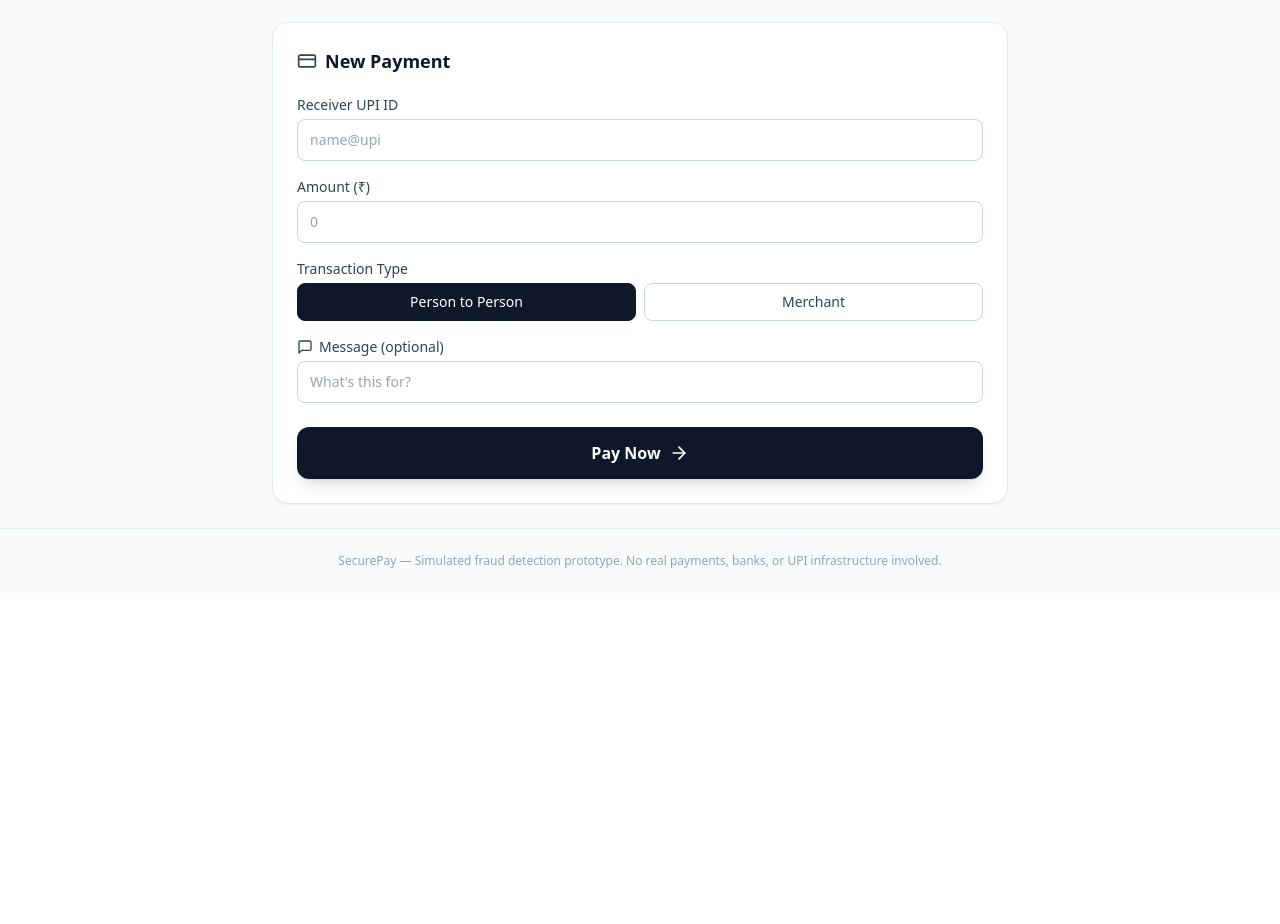
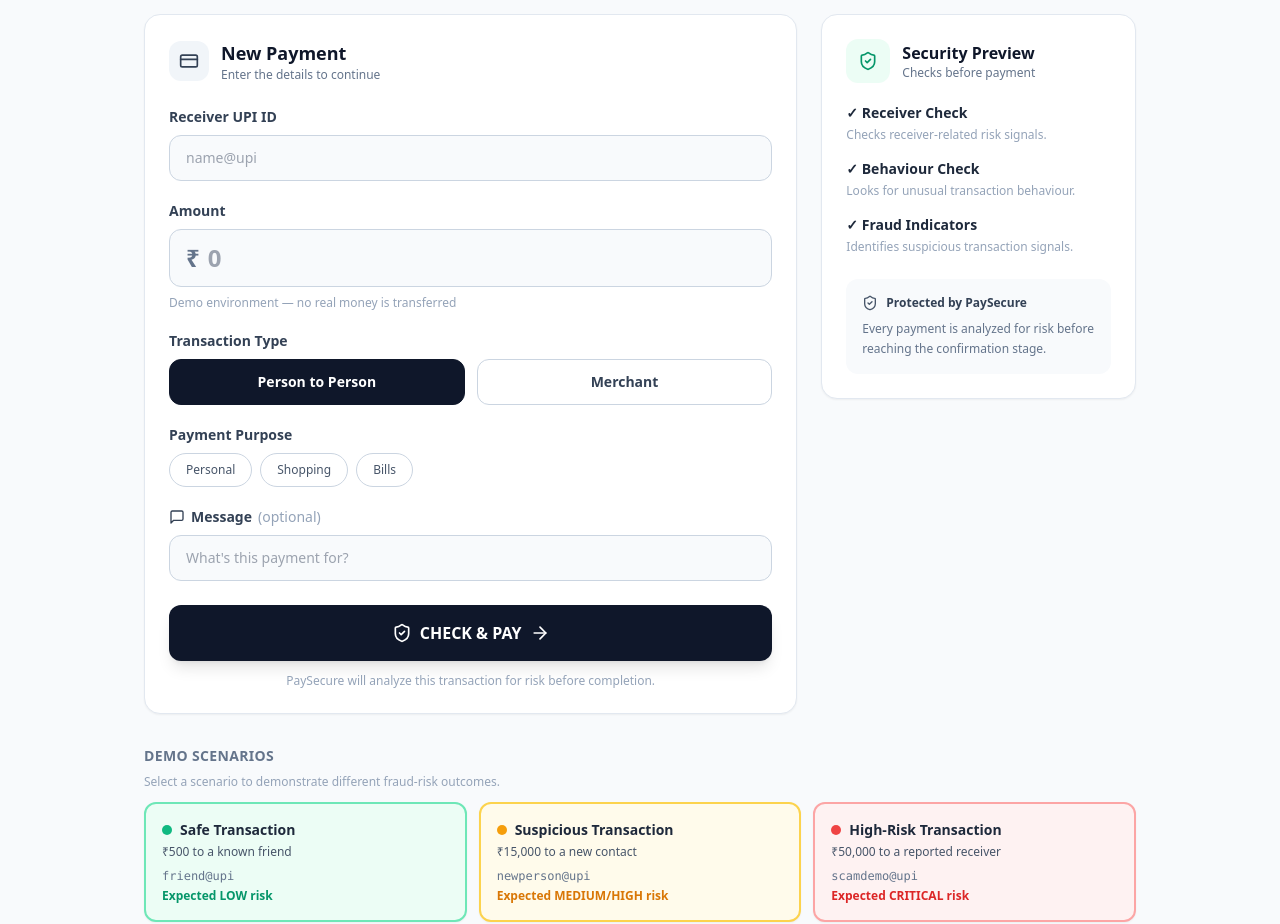
Before and after one commit to gokulkrishnan1802/ESEC_Hackathon_HPS_15, a React (Vite) app: page / in a window 1280 px wide. Shown: the part 239-1163 px from the top of the page. Before the commit the page ends 832 px from the top, so only its background shows below. Built offline with nearby package versions, Linux system fonts and the light colour scheme.

Commit message:
created the payment UI

```diff
--- a/src/components/PayScreen.tsx
+++ b/src/components/PayScreen.tsx
@@ -1,8 +1,12 @@
 import { useState } from "react";
-import { CreditCard, MessageSquare, ArrowRight, ShieldCheck } from "lucide-react";
+import {
+  CreditCard,
+  MessageSquare,
+  ArrowRight,
+  ShieldCheck,
+} from "lucide-react";
 import type { PaymentInput, TransactionType } from "@/lib/types";
 import { demoScenarios } from "@/lib/demoScenarios";
-import { formatCurrency } from "@/lib/ui";
 
 interface PayScreenProps {
   onPay: (input: PaymentInput) => void;
@@ -10,8 +14,10 @@ interface PayScreenProps {
 
 const accentStyles = {
   safe: "border-emerald-300 bg-emerald-50 hover:border-emerald-400 hover:shadow-emerald-100",
-  suspicious: "border-amber-300 bg-amber-50 hover:border-amber-400 hover:shadow-amber-100",
-  critical: "border-red-300 bg-red-50 hover:border-red-400 hover:shadow-red-100",
+  suspicious:
+    "border-amber-300 bg-amber-50 hover:border-amber-400 hover:shadow-amber-100",
+  critical:
+    "border-red-300 bg-red-50 hover:border-red-400 hover:shadow-red-100",
 };
 
 const accentBadge = {
@@ -29,7 +35,8 @@ const accentExpected: Record<string, string> = {
 export function PayScreen({ onPay }: PayScreenProps) {
   const [receiverUpi, setReceiverUpi] = useState("");
   const [amount, setAmount] = useState("");
-  const [transactionType, setTransactionType] = useState<TransactionType>("P2P");
+  const [transactionType, setTransactionType] =
+    useState<TransactionType>("P2P");
   const [message, setMessage] = useState("");
   const [error, setError] = useState("");
 
@@ -43,16 +50,21 @@ export function PayScreen({ onPay }: PayScreenProps) {
 
   function handleSubmit(e: React.FormEvent) {
     e.preventDefault();
+
     const amt = parseFloat(amount);
+
     if (!receiverUpi.trim() || !receiverUpi.includes("@")) {
       setError("Please enter a valid UPI ID (e.g. name@upi)");
       return;
     }
+
     if (isNaN(amt) || amt <= 0) {
       setError("Please enter a valid amount");
       return;
     }
+
     setError("");
+
     onPay({
       receiverUpi: receiverUpi.trim(),
       amount: amt,
@@ -62,81 +74,107 @@ export function PayScreen({ onPay }: PayScreenProps) {
   }
 
   return (
-    <div className="mx-auto max-w-3xl px-4 py-6">
-      {/* Demo scenario cards */}
-      <div className="mb-6">
-        <h2 className="mb-3 text-sm font-semibold uppercase tracking-wide text-slate-500">
-          Quick Demo Scenarios
+    <div className="mx-auto max-w-5xl px-4 py-8">
+
+      {/* Header */}
+      <div className="mb-8 text-center">
+        <div className="mx-auto mb-3 flex h-14 w-14 items-center justify-center rounded-2xl bg-slate-900 text-white shadow-lg">
+          <ShieldCheck className="h-7 w-7" />
+        </div>
+
+        <h1 className="text-2xl font-bold text-slate-900">
+          Send Money Securely
+        </h1>
+
+        <p className="mt-2 text-sm text-slate-500">
+          PaySecure analyzes your payment before processing
+        </p>
+      </div>
+
+      <div className="grid gap-6 lg:grid-cols-3">
+
+        {/* Payment Form */}
+        <form
+          onSubmit={handleSubmit}
+          className="rounded-2xl border border-slate-200 bg-white p-6 shadow-sm lg:col-span-2"
+        >
+          {/* Title */}
+          <div className="mb-6 flex items-center gap-3">
+            <div className="flex h-10 w-10 items-center justify-center rounded-xl bg-slate-100">
+              <CreditCard className="h-5 w-5 text-slate-700" />
+            </div>
+
+            <div>
+              <h2 className="text-lg font-bold text-slate-900">
+                New Payment
               </h2>
-        <div className="grid gap-3 sm:grid-cols-3">
-          {demoScenarios.map((s) => (
-            <button
-              key={s.label}
-              onClick={() => applyScenario(s.data)}
-              className={`group rounded-xl border-2 p-4 text-left shadow-sm transition-all hover:shadow-md ${accentStyles[s.accent]}`}
-            >
-              <div className="mb-1 flex items-center gap-2">
-                <span className={`h-2.5 w-2.5 rounded-full ${accentBadge[s.accent]}`} />
-                <span className="text-sm font-bold text-slate-800">{s.label}</span>
-              </div>
-              <p className="text-xs text-slate-600">{s.description}</p>
-              <p className="mt-2 font-mono text-xs text-slate-500">{s.data.receiverUpi}</p>
-              <p className={`mt-1 text-xs font-semibold ${accentExpected[s.accent]}`}>
-                Expected {s.accent === "safe" ? "LOW" : s.accent === "suspicious" ? "MEDIUM/HIGH" : "CRITICAL"} risk
+              <p className="text-xs text-slate-500">
+                Enter the details to continue
               </p>
-            </button>
-          ))}
             </div>
           </div>
 
-      {/* Payment form */}
-      <form
-        onSubmit={handleSubmit}
-        className="rounded-2xl border border-slate-200 bg-white p-6 shadow-sm"
-      >
-        <div className="mb-5 flex items-center gap-2">
-          <CreditCard className="h-5 w-5 text-slate-700" />
-          <h2 className="text-lg font-bold text-slate-900">New Payment</h2>
-        </div>
+          <div className="space-y-5">
 
-        <div className="space-y-4">
+            {/* Receiver */}
             <div>
-            <label className="mb-1 block text-sm font-medium text-slate-700">
+              <label className="mb-2 block text-sm font-semibold text-slate-700">
                 Receiver UPI ID
               </label>
+
               <input
                 type="text"
                 value={receiverUpi}
                 onChange={(e) => setReceiverUpi(e.target.value)}
                 placeholder="name@upi"
-              className="w-full rounded-lg border border-slate-300 px-3 py-2.5 text-sm outline-none transition focus:border-slate-900 focus:ring-2 focus:ring-slate-900/10"
+                className="w-full rounded-xl border border-slate-300 bg-slate-50 px-4 py-3 text-sm outline-none transition focus:border-slate-900 focus:bg-white focus:ring-2 focus:ring-slate-900/10"
               />
+
+              {receiverUpi.includes("@") && (
+                <p className="mt-2 text-xs font-medium text-emerald-600">
+                  ✓ UPI ID format looks valid
+                </p>
+              )}
             </div>
 
+            {/* Amount */}
             <div>
-            <label className="mb-1 block text-sm font-medium text-slate-700">
-              Amount (₹)
+              <label className="mb-2 block text-sm font-semibold text-slate-700">
+                Amount
               </label>
+
+              <div className="flex items-center rounded-xl border border-slate-300 bg-slate-50 px-4 focus-within:border-slate-900 focus-within:bg-white">
+                <span className="mr-2 text-2xl font-semibold text-slate-500">
+                  ₹
+                </span>
+
                 <input
                   type="number"
                   value={amount}
                   onChange={(e) => setAmount(e.target.value)}
                   placeholder="0"
-              className="w-full rounded-lg border border-slate-300 px-3 py-2.5 text-sm outline-none transition focus:border-slate-900 focus:ring-2 focus:ring-slate-900/10"
+                  className="w-full bg-transparent py-3 text-2xl font-semibold text-slate-900 outline-none"
                 />
               </div>
 
+              <p className="mt-2 text-xs text-slate-400">
+                Demo environment — no real money is transferred
+              </p>
+            </div>
+
+            {/* Transaction Type */}
             <div>
-            <label className="mb-1 block text-sm font-medium text-slate-700">
+              <label className="mb-2 block text-sm font-semibold text-slate-700">
                 Transaction Type
               </label>
-            <div className="flex gap-2">
+
+              <div className="flex gap-3">
                 {(["P2P", "Merchant"] as TransactionType[]).map((t) => (
                   <button
                     key={t}
                     type="button"
                     onClick={() => setTransactionType(t)}
-                  className={`flex-1 rounded-lg border px-3 py-2 text-sm font-medium transition ${
+                    className={`flex-1 rounded-xl border px-3 py-3 text-sm font-semibold transition ${
                       transactionType === t
                         ? "border-slate-900 bg-slate-900 text-white"
                         : "border-slate-300 bg-white text-slate-700 hover:bg-slate-50"
@@ -148,41 +186,193 @@ export function PayScreen({ onPay }: PayScreenProps) {
               </div>
             </div>
 
+            {/* Payment Purpose */}
             <div>
-            <label className="mb-1 block text-sm font-medium text-slate-700">
+              <label className="mb-2 block text-sm font-semibold text-slate-700">
+                Payment Purpose
+              </label>
+
+              <div className="flex flex-wrap gap-2">
+                {["Personal", "Shopping", "Bills"].map((purpose) => (
+                  <button
+                    key={purpose}
+                    type="button"
+                    onClick={() => setMessage(purpose)}
+                    className={`rounded-full border px-4 py-2 text-xs font-medium transition ${
+                      message === purpose
+                        ? "border-slate-900 bg-slate-900 text-white"
+                        : "border-slate-300 bg-white text-slate-600 hover:bg-slate-50"
+                    }`}
+                  >
+                    {purpose}
+                  </button>
+                ))}
+              </div>
+            </div>
+
+            {/* Message */}
+            <div>
+              <label className="mb-2 block text-sm font-semibold text-slate-700">
                 <span className="flex items-center gap-1.5">
-                <MessageSquare className="h-4 w-4" /> Message (optional)
+                  <MessageSquare className="h-4 w-4" />
+                  Message
+                  <span className="font-normal text-slate-400">
+                    (optional)
+                  </span>
                 </span>
               </label>
+
               <input
                 type="text"
                 value={message}
                 onChange={(e) => setMessage(e.target.value)}
-              placeholder="What's this for?"
-              className="w-full rounded-lg border border-slate-300 px-3 py-2.5 text-sm outline-none transition focus:border-slate-900 focus:ring-2 focus:ring-slate-900/10"
+                placeholder="What's this payment for?"
+                className="w-full rounded-xl border border-slate-300 bg-slate-50 px-4 py-3 text-sm outline-none transition focus:border-slate-900 focus:bg-white focus:ring-2 focus:ring-slate-900/10"
               />
             </div>
           </div>
 
+          {/* Error */}
           {error && (
-          <p className="mt-4 rounded-lg bg-red-50 px-3 py-2 text-sm text-red-700">{error}</p>
+            <p className="mt-5 rounded-xl border border-red-200 bg-red-50 px-4 py-3 text-sm text-red-700">
+              {error}
+            </p>
           )}
 
+          {/* Check & Pay */}
           <button
             type="submit"
-          className="mt-6 flex w-full items-center justify-center gap-2 rounded-xl bg-slate-900 py-3.5 text-base font-semibold text-white shadow-lg transition hover:bg-slate-800 active:scale-[0.99]"
+            className="mt-6 flex w-full items-center justify-center gap-2 rounded-xl bg-slate-900 py-4 text-base font-semibold text-white shadow-lg transition hover:bg-slate-800 active:scale-[0.99]"
           >
-          Pay Now <ArrowRight className="h-5 w-5" />
+            <ShieldCheck className="h-5 w-5" />
+            CHECK & PAY
+            <ArrowRight className="h-5 w-5" />
           </button>
 
-        {amount && !isNaN(parseFloat(amount)) && (
-          <p className="mt-3 flex items-center justify-center gap-1.5 text-center text-xs text-slate-400">
-            <ShieldCheck className="h-3.5 w-3.5" />
-            SecurePay will analyze this payment for risk before completing it.
-            Simulated environment — no real money is transferred.
+          <p className="mt-3 text-center text-xs text-slate-400">
+            PaySecure will analyze this transaction for risk before completion.
           </p>
-        )}
         </form>
+
+        {/* Security Panel */}
+        <div className="h-fit rounded-2xl border border-slate-200 bg-white p-6 shadow-sm">
+
+          <div className="mb-5 flex items-center gap-3">
+            <div className="flex h-11 w-11 items-center justify-center rounded-xl bg-emerald-50">
+              <ShieldCheck className="h-5 w-5 text-emerald-600" />
+            </div>
+
+            <div>
+              <h2 className="font-bold text-slate-900">
+                Security Preview
+              </h2>
+
+              <p className="text-xs text-slate-500">
+                Checks before payment
+              </p>
+            </div>
+          </div>
+
+          <div className="space-y-4">
+
+            <div>
+              <p className="text-sm font-semibold text-slate-800">
+                ✓ Receiver Check
+              </p>
+              <p className="mt-1 text-xs text-slate-400">
+                Checks receiver-related risk signals.
+              </p>
+            </div>
+
+            <div>
+              <p className="text-sm font-semibold text-slate-800">
+                ✓ Behaviour Check
+              </p>
+              <p className="mt-1 text-xs text-slate-400">
+                Looks for unusual transaction behaviour.
+              </p>
+            </div>
+
+            <div>
+              <p className="text-sm font-semibold text-slate-800">
+                ✓ Fraud Indicators
+              </p>
+              <p className="mt-1 text-xs text-slate-400">
+                Identifies suspicious transaction signals.
+              </p>
+            </div>
+
+          </div>
+
+          <div className="mt-6 rounded-xl bg-slate-50 p-4">
+            <div className="flex items-center gap-2">
+              <ShieldCheck className="h-4 w-4 text-slate-600" />
+
+              <span className="text-xs font-semibold text-slate-700">
+                Protected by PaySecure
+              </span>
+            </div>
+
+            <p className="mt-2 text-xs leading-relaxed text-slate-500">
+              Every payment is analyzed for risk before reaching the
+              confirmation stage.
+            </p>
+          </div>
+        </div>
+      </div>
+
+      {/* Demo Scenarios */}
+      <div className="mt-8">
+
+        <h2 className="mb-2 text-sm font-semibold uppercase tracking-wide text-slate-500">
+          Demo Scenarios
+        </h2>
+
+        <p className="mb-3 text-xs text-slate-400">
+          Select a scenario to demonstrate different fraud-risk outcomes.
+        </p>
+
+        <div className="grid gap-3 sm:grid-cols-3">
+          {demoScenarios.map((s) => (
+            <button
+              key={s.label}
+              type="button"
+              onClick={() => applyScenario(s.data)}
+              className={`group rounded-xl border-2 p-4 text-left shadow-sm transition-all hover:shadow-md ${accentStyles[s.accent]}`}
+            >
+              <div className="mb-1 flex items-center gap-2">
+                <span
+                  className={`h-2.5 w-2.5 rounded-full ${accentBadge[s.accent]}`}
+                />
+
+                <span className="text-sm font-bold text-slate-800">
+                  {s.label}
+                </span>
+              </div>
+
+              <p className="text-xs text-slate-600">
+                {s.description}
+              </p>
+
+              <p className="mt-2 font-mono text-xs text-slate-500">
+                {s.data.receiverUpi}
+              </p>
+
+              <p
+                className={`mt-1 text-xs font-semibold ${accentExpected[s.accent]}`}
+              >
+                Expected{" "}
+                {s.accent === "safe"
+                  ? "LOW"
+                  : s.accent === "suspicious"
+                  ? "MEDIUM/HIGH"
+                  : "CRITICAL"}{" "}
+                risk
+              </p>
+            </button>
+          ))}
+        </div>
+      </div>
     </div>
   );
 }
```
Lines whose indentation alone changed are shown as unchanged.
